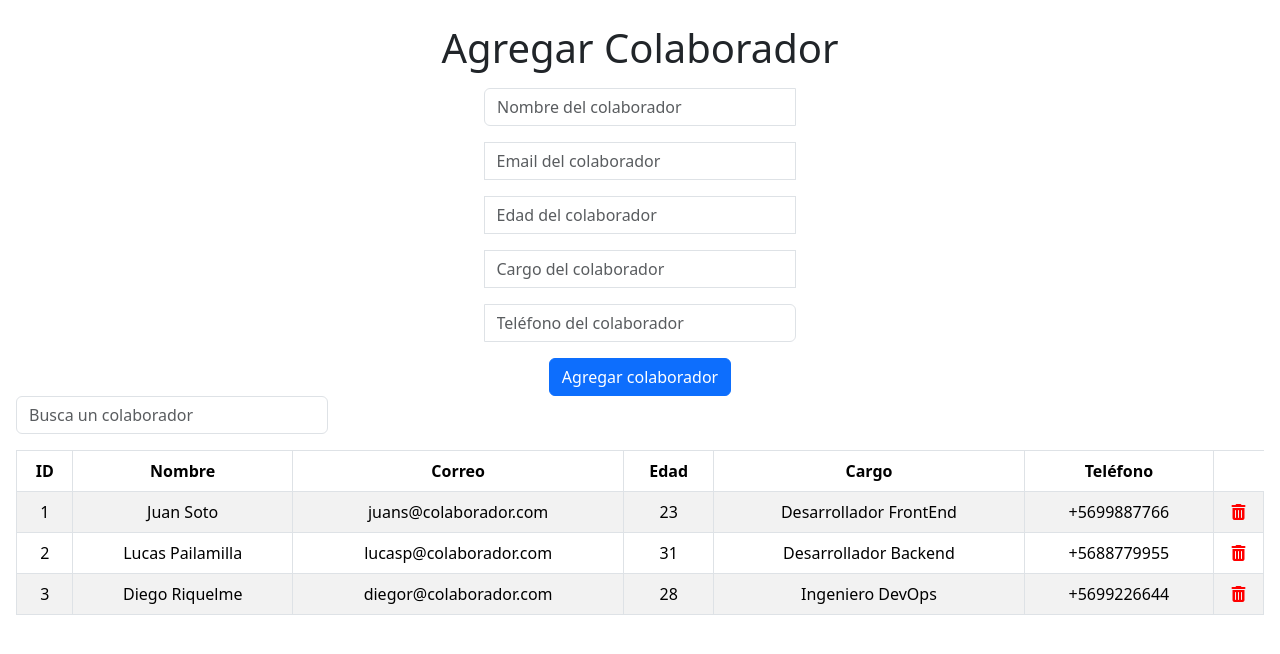
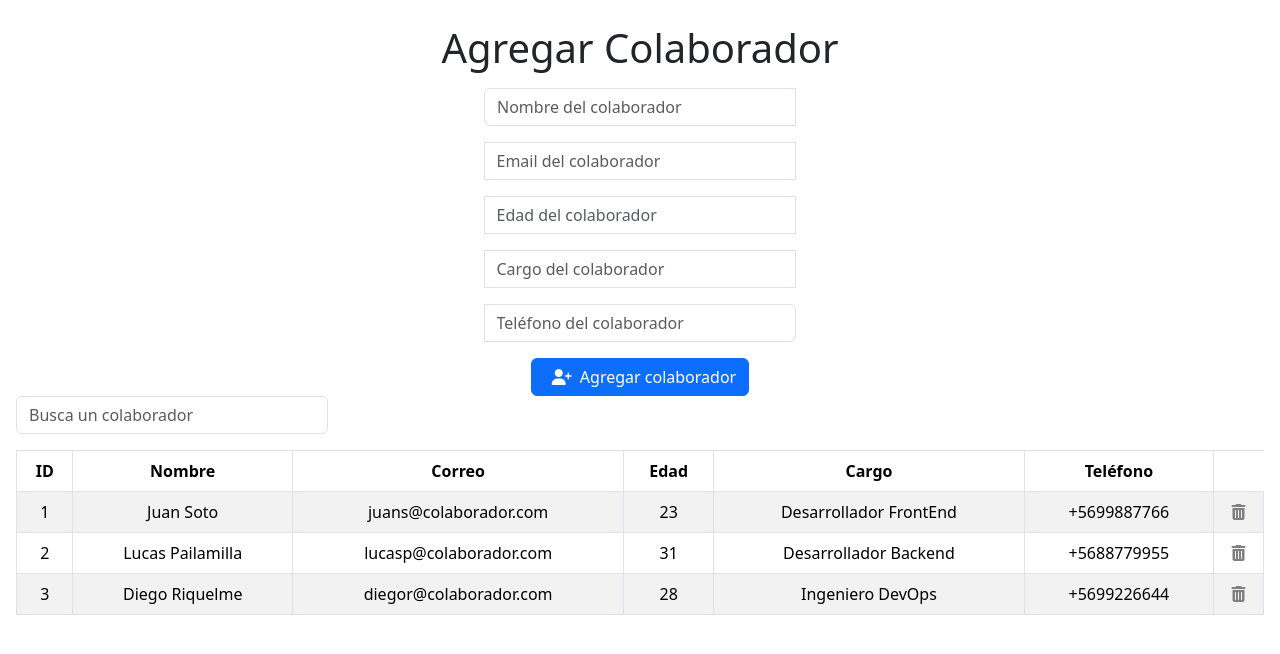
Before and after one commit to holydoritoz/renderizado-dinamico-React, a React (Vite) app: page / in a window 1280 px wide. Shown: the top 654 px of the page. Built offline with nearby package versions, Linux system fonts and the light colour scheme.

Commit message:
sweetaler from helpers and adding userplus icon

```diff
--- a/src/components/Buscador.jsx
+++ b/src/components/Buscador.jsx
@@ -17,8 +17,8 @@ function Buscador({ searchTerm, handleInputChange }) {
 }
 
 Buscador.propTypes = {
-  searchTerm: PropTypes.string,
-  handleInputChange: PropTypes.func,
+searchTerm: PropTypes.string,
+handleInputChange: PropTypes.func,
 }
 
 export default Buscador;
--- a/src/components/Formulario.jsx
+++ b/src/components/Formulario.jsx
@@ -2,7 +2,7 @@ import { useState } from 'react';
 import Form from 'react-bootstrap/Form';
 import InputGroup from 'react-bootstrap/InputGroup';
 import Button from 'react-bootstrap/Button';
-import { errorAlert, successAlert } from '../components/Alert.jsx'
+import { errorAlert, successAlert } from '../helpers/sweetAlert.js'
 
 
 function Formulario() {
@@ -77,7 +77,7 @@ return (
     variant="primary"
     type="submit"
     value="submit"
-    >
+    ><i className="fa-solid fa-user-plus px-2"></i>
     Agregar colaborador</Button>
     </Form>
     </>
--- a/src/components/Listado.jsx
+++ b/src/components/Listado.jsx
@@ -17,7 +17,7 @@ function Listado() {
         border: "none",
         padding: "0",
         font: "inherit",
-        color: "red",
+        color: "gray",
         cursor: "pointer",
         outline: "inherit"
     }
```
Also changed, not shown: src/helpers/sweetAlert.js (renamed from src/components/Alert.jsx).
